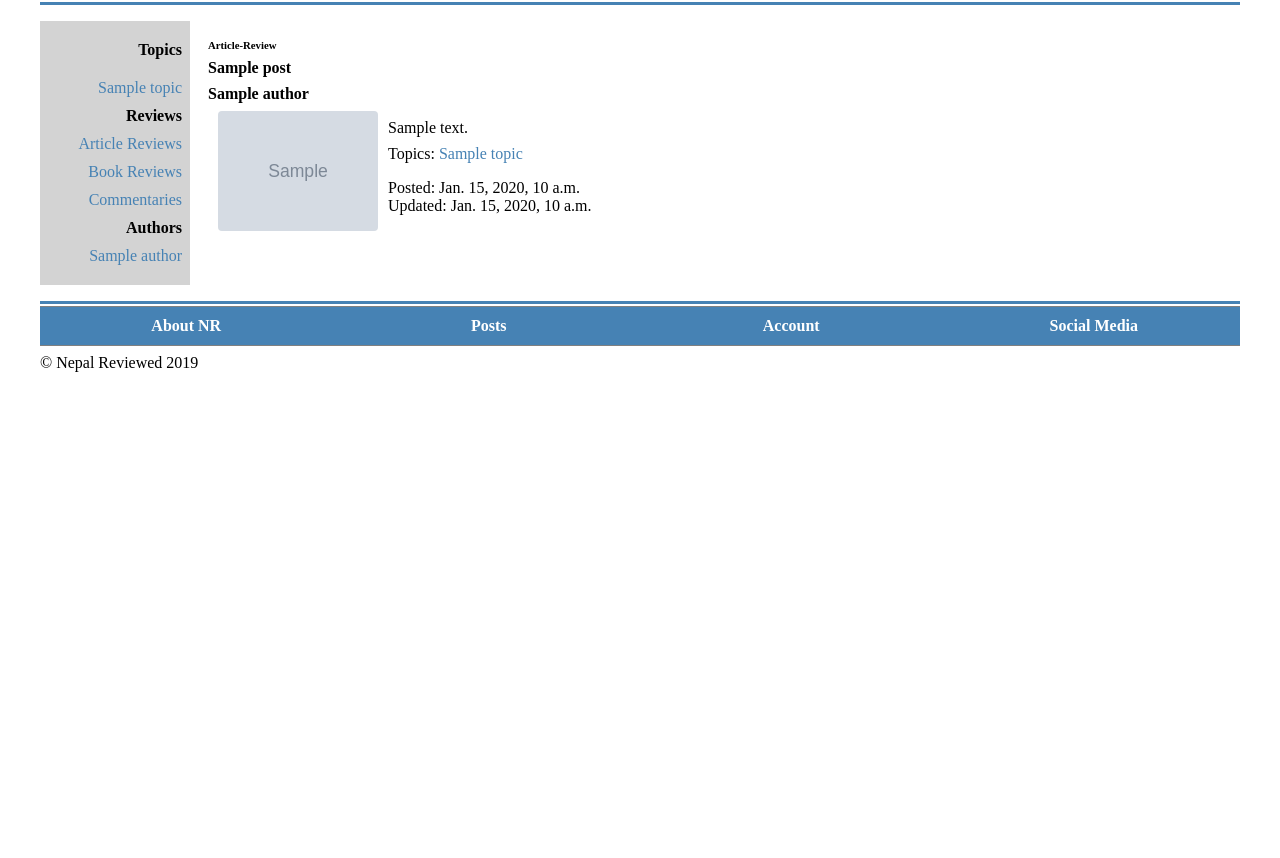
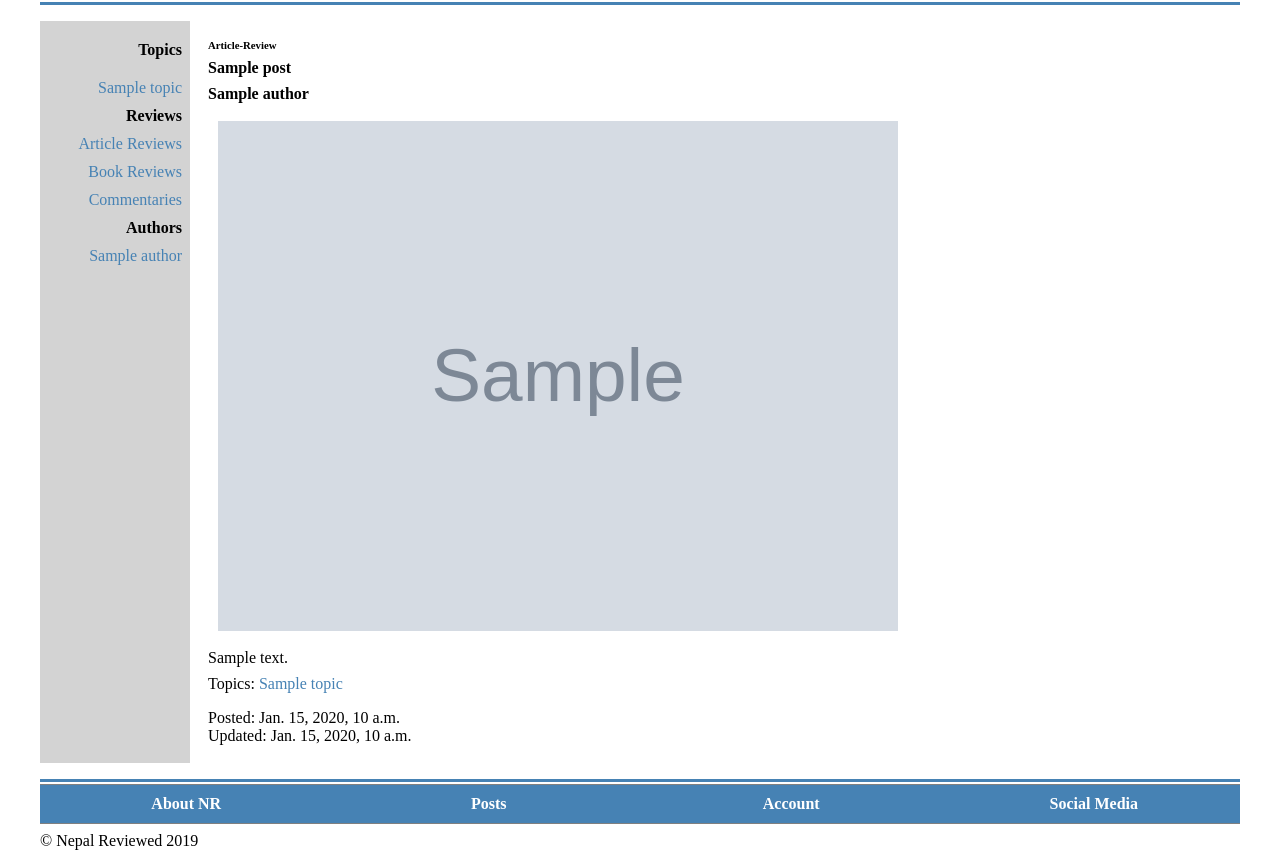
Before and after one commit to anilbhattaraitoronto/nr1, a Django app: a page that uses templates/posts/post_detail.html in a window 1280 px wide. Shown: the part 226-1084 px from the top of the page. Before the commit the page ends 598 px from the top, so only its background shows below. Run offline with Django 3.2, Linux system fonts and the light colour scheme; tables that the repository leaves empty hold one stand-in row (values such as "Sample post"); grey boxes marked "Sample" are stand-in pictures.

Commit message:
styled content image for post detail page

```diff
--- a/nr1/static/css/main.css
+++ b/nr1/static/css/main.css
@@ -243,6 +243,12 @@ p{
     margin: 0 10px;
     border-radius: 4px;
 }
+.content-image{
+    display: block;
+    width: 100%;
+    max-width: 700px;
+    padding: 10px;
+}
 .footer-navs{
     border-top: 1px solid gray;
     border-bottom: 1px solid gray;
--- a/templates/posts/post_detail.html
+++ b/templates/posts/post_detail.html
@@ -11,7 +11,7 @@
     <div class="content">
         {% if post.thumbnail %}
         <div class="thumbnail-image">
-            <img src="{{post.thumbnail.url}}" alt="{{post.title}} image" title="{{post.title}}" class="thumbnail">
+            <img src="{{post.thumbnail.url}}" alt="{{post.title}} image" title="{{post.title}}" class="content-image">
         </div>
         {% endif %}
         {{post.content|safe|linebreaks}}
```
